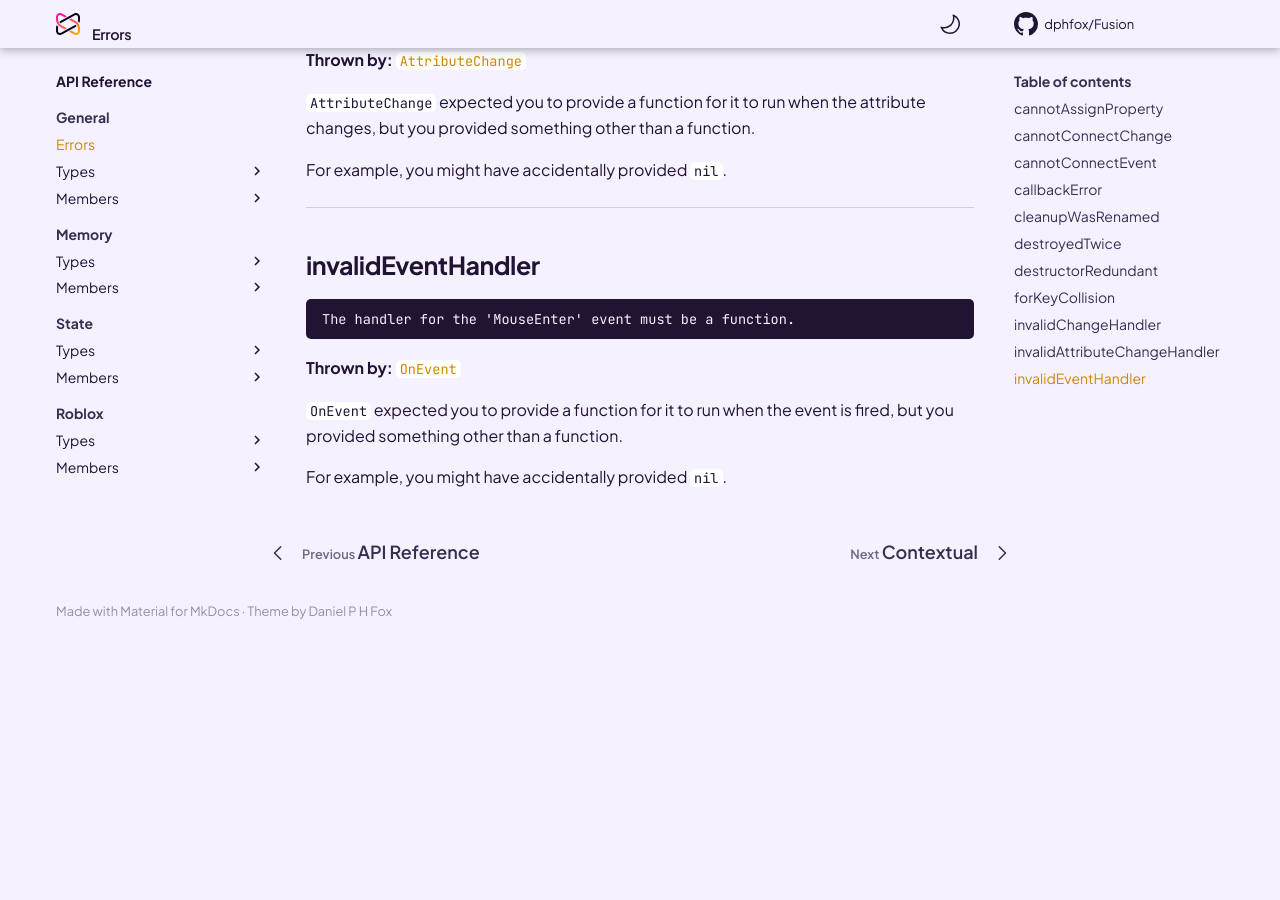
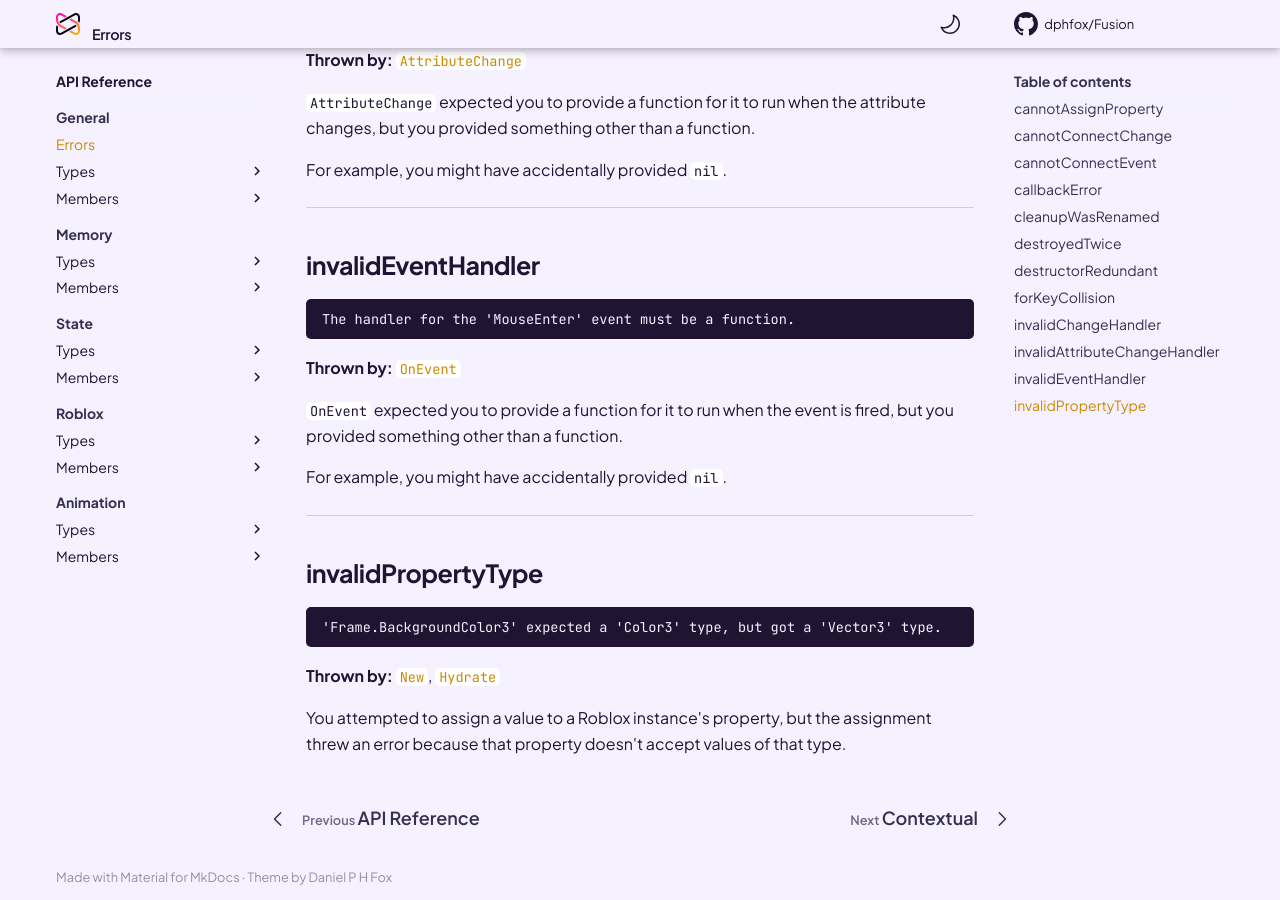
Before and after one commit to dphfox/Fusion, an MkDocs documentation site: the page built from docs/api-reference/general/errors.md, in a window 1280 px wide and 900 px high, scrolled down 3499 px. Built offline with MkDocs 1.6.1 and Material for MkDocs 9.7.7, drawn with Linux system fonts in a browser that asks for light colours; comment, search, counter and statistics services are not loaded; the version menu is left out; before the commit the page ends 4133 px from its top, so only the background shows below that.

Commit message:
invalidPropertyType error

````diff
--- a/docs/api-reference/general/errors.md
+++ b/docs/api-reference/general/errors.md
@@ -259,3 +259,22 @@ fired, but you provided something other than a function.
 
 For example, you might have accidentally provided `nil`.
 </div>
+
+-----
+
+<div class="fusiondoc-error-api-section" markdown>
+
+## invalidPropertyType
+
+```
+'Frame.BackgroundColor3' expected a 'Color3' type, but got a 'Vector3' type.
+```
+
+**Thrown by:**
+[`New`](../../instances/members/new),
+[`Hydrate`](../../instances/members/hydrate)
+
+You attempted to assign a value to a Roblox instance's property, but the
+assignment threw an error because that property doesn't accept values of that
+type.
+</div>
````
